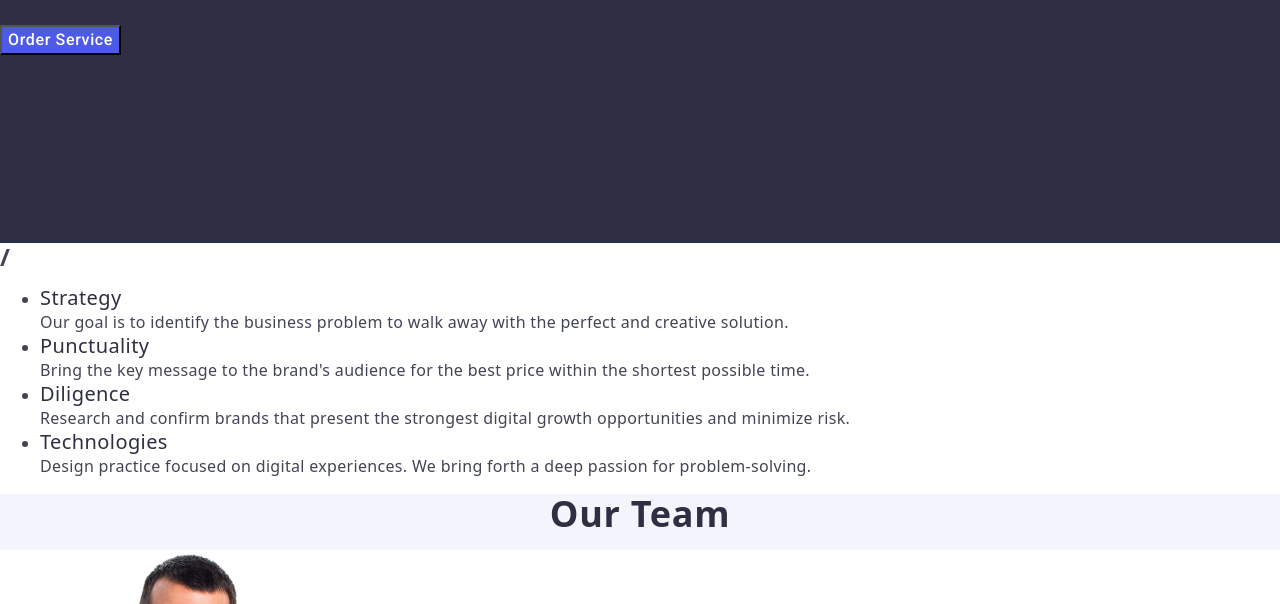
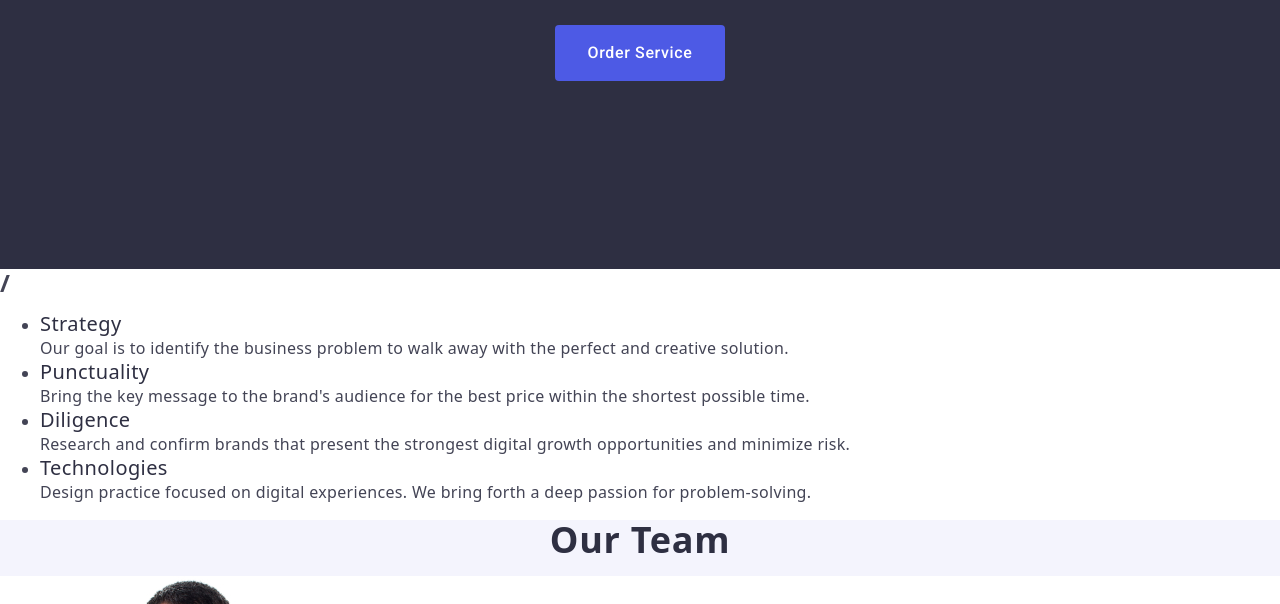
Before and after one commit to Halenina/goit-markup-hw-03, a plain HTML site: page index.html in a window 1280 px wide. Shown: the part 496-1100 px from the top of the page. Drawn offline with nearby package versions, Linux system fonts and the light colour scheme.

Commit message:
7 button

```diff
--- a/css/styles.css
+++ b/css/styles.css
@@ -132,7 +132,16 @@ img {
     line-height: 1.5;
     letter-spacing: 0.04em;
     color: #FFFFFF;
-    cursor: pointer
+    cursor: pointer;
+    display: block;
+    min-width: 169px;
+    height: 56px;
+    border: none;
+    margin-top: 0;
+    margin-right: auto;
+    margin-left: auto;
+    padding: 16px 32px;
+    border-radius: 4px;
 }
 
 .button:focus {
```
